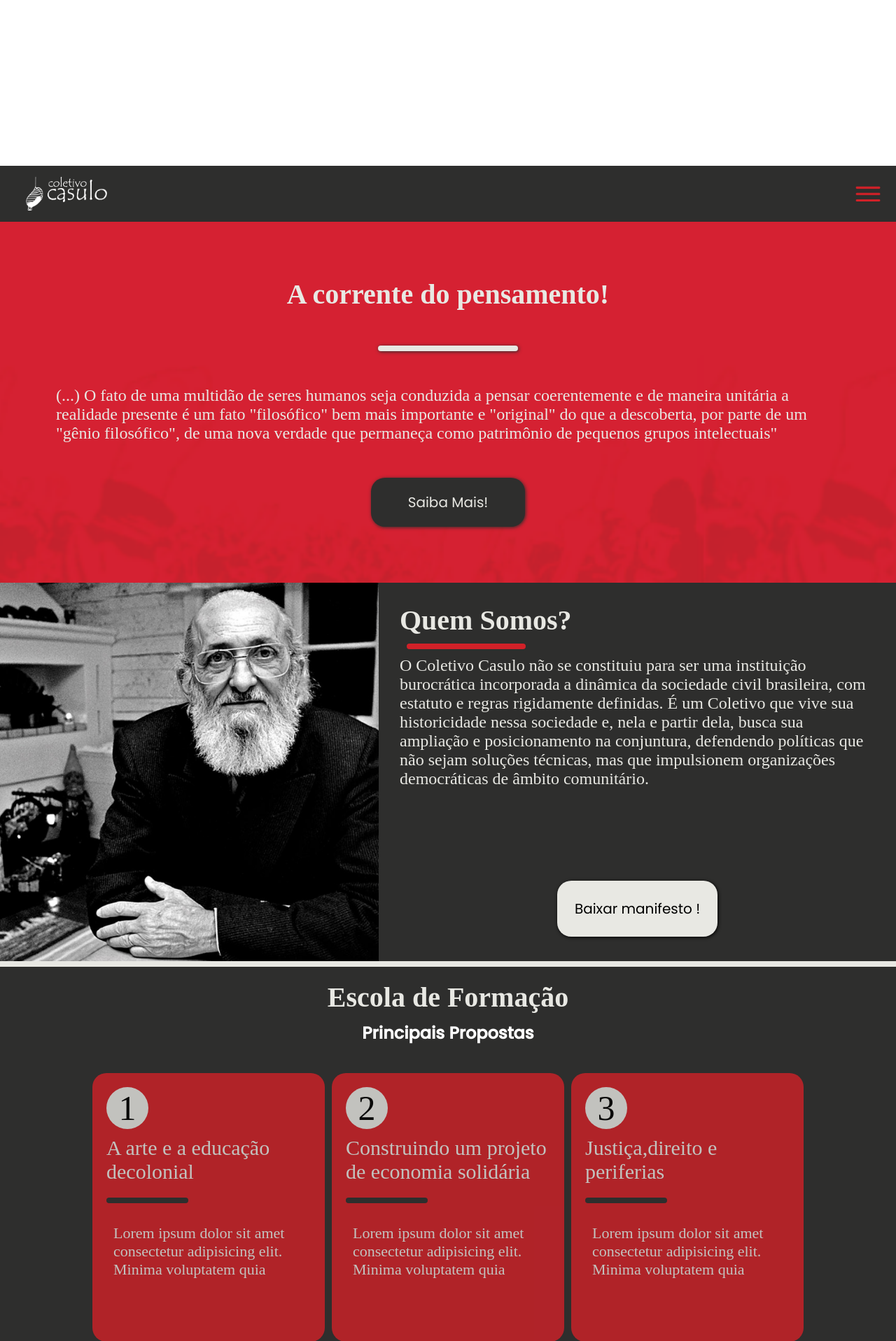
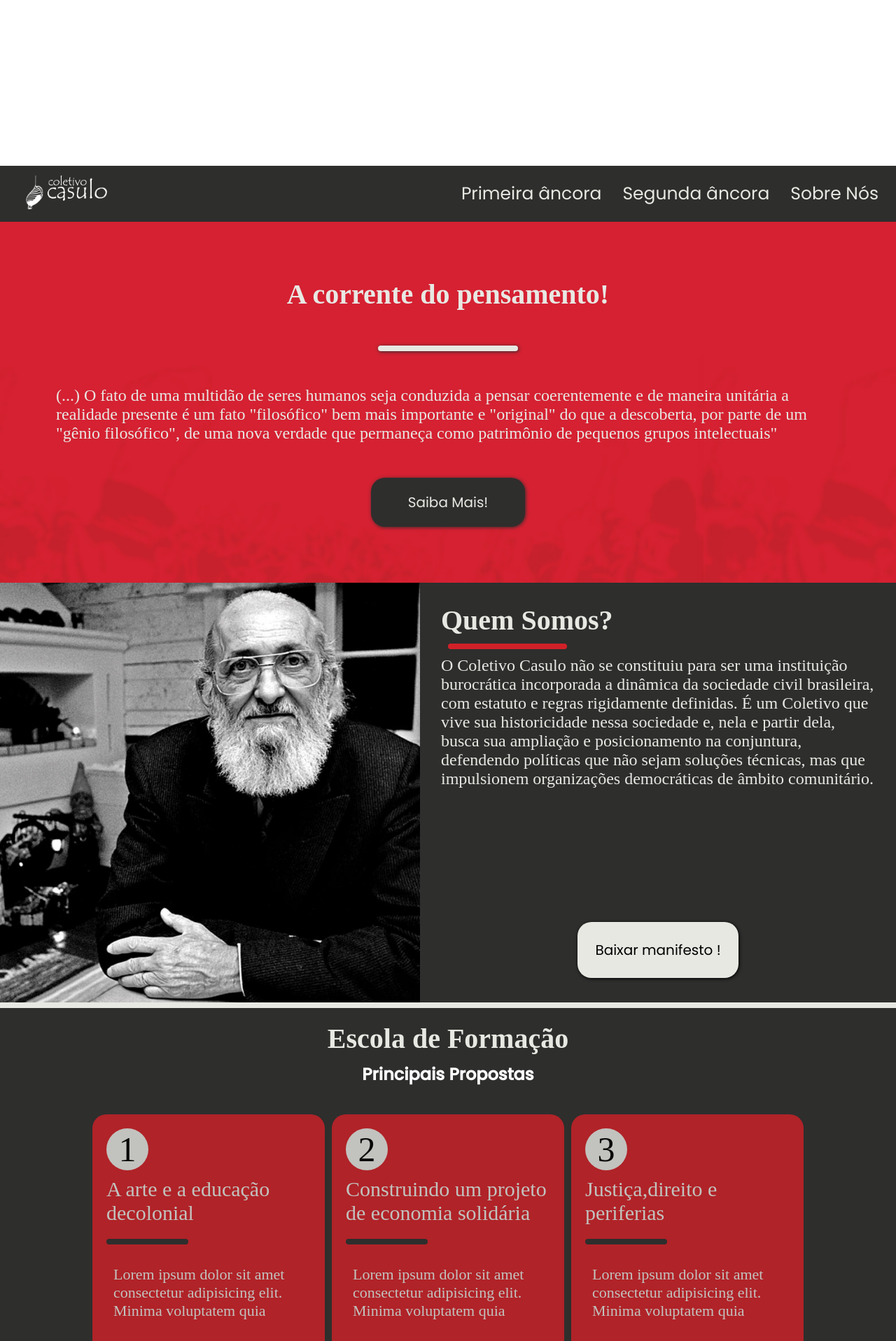
Before and after one commit to Ocamilinho/coletivo-casulo, a PHP site: page / in a window 1280 px wide. Shown: the part 563-2480 px from the top of the page at 70% size. Run offline with PHP 8.4, Linux system fonts and the light colour scheme; some web fonts are replaced.

Commit message:
resposividade

```diff
--- a/index.html
+++ b/index.html
@@ -19,16 +19,23 @@
     </div>
 
     <header id="header">
-        <img src="./imgs/Logos Coletivo Casulo-08.png" alt="logo-w-d2" id="logo-w-d2">
-        <img src="./imgs/Icon-D2.png" alt="icon-d2" id="icon-d2" onclick="handleMenu()">
+        <div class="header-logo">
+            <img src="./imgs/Logos Coletivo Casulo-08.png" alt="logo-w-d2" id="logo-w-d2">
+        </div>
+
+        <ul class="lista">
+            <li class="item-d"><a href="" class="ancora">Primeira âncora</a></li>
+            <li class="item-d"><a href="" class="ancora">Segunda âncora</a></li>
+            <li class="item-d"><a href="" class="ancora">Sobre Nós</a></li>
+            <img src="./imgs/Icon-D2.png" alt="icon-d2" id="icon-d2" onclick="handleMenu()">
+        </ul>
+
     </header>
 
     <div id="menu">
-        <ul class="lista">
-            <li class="item"><a href="" class="ancora">Primeira âncora</a></li>
-            <li class="item" ><a href="" class="ancora">Segunda âncora</a></li>
-            <li class="item"><a href="" class="ancora">Sobre Nós</a></li>
-        </ul>
+        <li class="item-m"><a href="" class="ancora">Primeira âncora</a></li>
+        <li class="item-m"><a href="" class="ancora">Segunda âncora</a></li>
+        <li class="item-m"><a href="" class="ancora">Sobre Nós</a></li>
     </div>
 
     <div class="d2">
@@ -49,7 +56,11 @@
             <div class="div1-1-d3">
                 <h1 class="titulo-d3">Quem Somos?</h1>
                 <hr id="palito-d3">
-                <p class="frase-d3">O Coletivo Casulo não se constituiu para ser uma instituição burocrática incorporada a dinâmica da sociedade civil brasileira, com estatuto e regras rigidamente definidas. É um Coletivo que vive sua historicidade nessa sociedade e, nela e partir dela, busca sua ampliação e posicionamento na conjuntura, defendendo políticas que não sejam soluções técnicas, mas que impulsionem organizações democráticas de âmbito comunitário.</p>
+                <p class="frase-d3">O Coletivo Casulo não se constituiu para ser uma instituição burocrática incorporada
+                    a dinâmica da sociedade civil brasileira, com estatuto e regras rigidamente definidas. É um Coletivo
+                    que vive sua historicidade nessa sociedade e, nela e partir dela, busca sua ampliação e
+                    posicionamento na conjuntura, defendendo políticas que não sejam soluções técnicas, mas que
+                    impulsionem organizações democráticas de âmbito comunitário.</p>
             </div>
             <div class="div1-2-d3">
                 <a href="./downloads-files/Casulo - Manifesto.pdf" download="Casulo - Manifesto"><button
@@ -72,19 +83,22 @@
                     <span class="number-circle">1</span>
                     <p class="titulo-card-d4">A arte e a educação decolonial</p>
                     <hr class="barra-d4">
-                    <p class="texto-card-d4">Lorem ipsum dolor sit amet consectetur adipisicing elit. Minima voluptatem quia</p>
+                    <p class="texto-card-d4">Lorem ipsum dolor sit amet consectetur adipisicing elit. Minima voluptatem
+                        quia</p>
                 </li>
                 <li class="item-d4">
                     <span class="number-circle">2</span>
                     <p class="titulo-card-d4">Construindo um projeto de economia solidária</p>
                     <hr class="barra-d4">
-                    <p class="texto-card-d4">Lorem ipsum dolor sit amet consectetur adipisicing elit. Minima voluptatem quia</p>
+                    <p class="texto-card-d4">Lorem ipsum dolor sit amet consectetur adipisicing elit. Minima voluptatem
+                        quia</p>
                 </li>
                 <li class="item-d4">
                     <span class="number-circle">3</span>
                     <p class="titulo-card-d4">Justiça,direito e periferias</p>
                     <hr class="barra-d4">
-                    <p class="texto-card-d4">Lorem ipsum dolor sit amet consectetur adipisicing elit. Minima voluptatem quia</p>
+                    <p class="texto-card-d4">Lorem ipsum dolor sit amet consectetur adipisicing elit. Minima voluptatem
+                        quia</p>
                 </li>
             </ul>
         </div>
--- a/style.css
+++ b/style.css
@@ -8,6 +8,7 @@
     padding: 0;
     box-sizing: border-box;
     text-decoration: none;
+    scroll-behavior: smooth;
 }
 
 
@@ -87,6 +88,7 @@
 
 #menu {
     display: none;
+    flex-direction: column;
     position: sticky;
     top: 80px;
     width: 100%;
@@ -97,19 +99,27 @@
     justify-content: center;
     transition: .6s;
     z-index: +1;
+    gap: 20px;
 }
 
 .lista {
     display: flex;
     justify-content: space-evenly;
-    list-style-type: none;
     gap: 10px;
 }
 
-.item {
+.item-d {
     font-family: var(--font3);
     font-size: 25px;
     padding: 10px;
+    list-style-type: none;
+}
+
+.item-m {
+    font-family: var(--font3);
+    font-size: 25px;
+    padding: 10px;
+    list-style-type: none;
 }
 
 .ancora {
@@ -133,6 +143,7 @@
 }
 
 #icon-d2 {
+    display: none;
     width: 50px;
     transition: .6s;
 }
@@ -187,6 +198,11 @@
     display: flex;
 }
 
+#paulofreire-d3 {
+    max-width: 600px;
+}
+
+
 .div1-d3 {
     display: flex;
     flex-flow: column wrap;
@@ -212,10 +228,6 @@
     font-size: 24px;
     font-family: var(--font2);
     color: var(--branco);
-}
-
-#paulofreire-d3 {
-    max-width: 541px;
 }
 
 #botao-d3 {
@@ -369,6 +381,29 @@
     }
 }
 
+@media screen and (max-width:900px) {
+    #icon-d2{
+        display: flex;
+    }
+
+    .item-d{
+        display: none;
+    }
+
+
+}
+
+@media  screen and (max-width:940px) and (min-width:599px) {
+    .d3{
+        flex-flow: column ;
+    }
+    #paulofreire-d3 {
+        width: 100vw;
+        max-width: 100vw;
+    }
+
+}
+
 
 @media screen and (max-width:600px) {
 
@@ -381,11 +416,6 @@
         font-size: 36px;
     }
 
-
-    #paulofreire-d3 {
-        /* max-width: 541px; */
-        max-width: 599px;
-    }
 
     .d3 {
         flex-flow: column;
@@ -404,8 +434,14 @@
         align-items: center;
     }
 
-    .item{
+    #icon-d2{
+        display: flex;
+    }
+
+
+    .item-d{
         font-size: 18px;
+        list-style-type: none;
     }
 }
 
```
